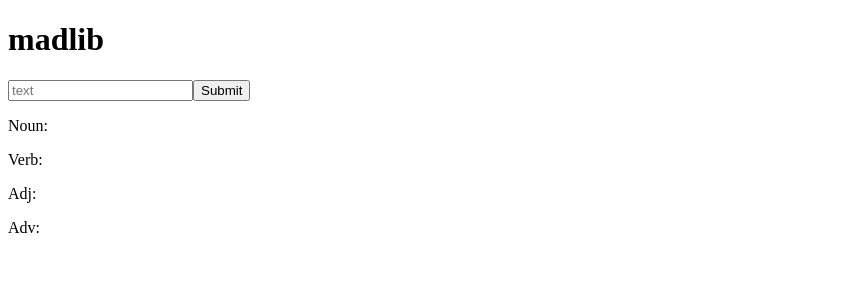
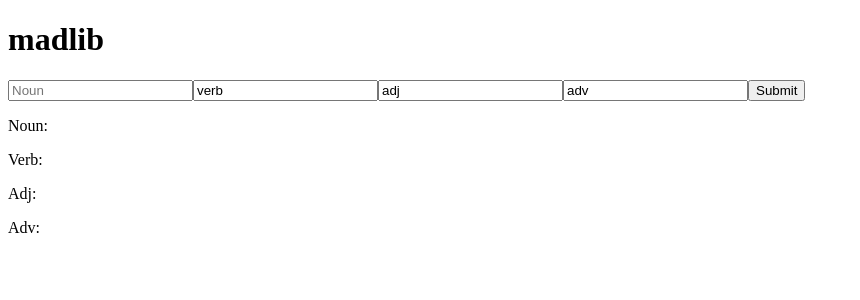
Before and after one commit to ValentinaValverde/typescript_madlib, a React (Vite) app: page / in a window 1280 px wide. Shown: the top 300 px of the page, without its empty margins (0-860 px from the left). Built offline with nearby package versions, Linux system fonts and the light colour scheme.

Commit message:
Added multiple input fields, am now working out a solution to store and return user inputs.

```diff
--- a/src/components/Official.tsx
+++ b/src/components/Official.tsx
@@ -6,34 +6,33 @@ const Official: FC = () => {
   const [adj, setAdj] = useState("");
   const [adv, setAdv] = useState("");
 
-  const [loading, setLoading] = useState(false);
+  const handleSubmit = async () => {
+    event?.preventDefault();
+    setNoun("noun");
+    setVerb("verb");
+    setAdj("adj");
+    setAdv("adv");
+  };
 
-  const handleSubmit = async () => {
-    try {
-      setLoading(true);
-      console.log("this works");
-    } catch (error) {
-      console.log(error);
-    } finally {
-      setLoading(false);
-      event?.preventDefault();
-      //   setInput("button clicked!");
-    }
-  };
+  // this method wouldn't work for me because I am using useState
+  // const nounInput = document.getElementById("noun") as HTMLElement;
 
   return (
     <>
       <form onSubmit={handleSubmit}>
-        <input type="text" placeholder="text" />
-        <button>Submit</button>
-        {loading && <p>Loading...</p>}
+        <input type="text" placeholder="Noun" id="noun" />
+        <input type="text" placeholder="Verb" value="verb" />
+        <input type="text" placeholder="Adjective" value="adj" />
+        <input type="text" placeholder="Adverb" value="adv" />
+
+        <button type="submit">Submit</button>
       </form>
 
       <div>
-        <p>Noun: </p>
-        <p>Verb: </p>
-        <p>Adj: </p>
-        <p>Adv: </p>
+        <p>Noun: {noun}</p>
+        <p>Verb: {verb}</p>
+        <p>Adj: {adj}</p>
+        <p>Adv: {adv}</p>
       </div>
     </>
   );
```
